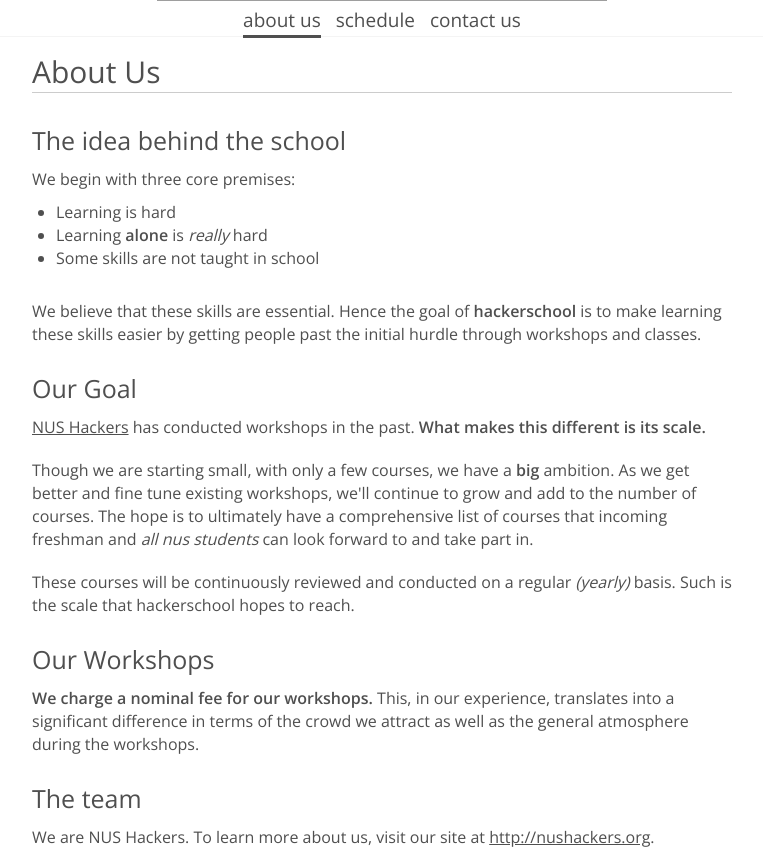
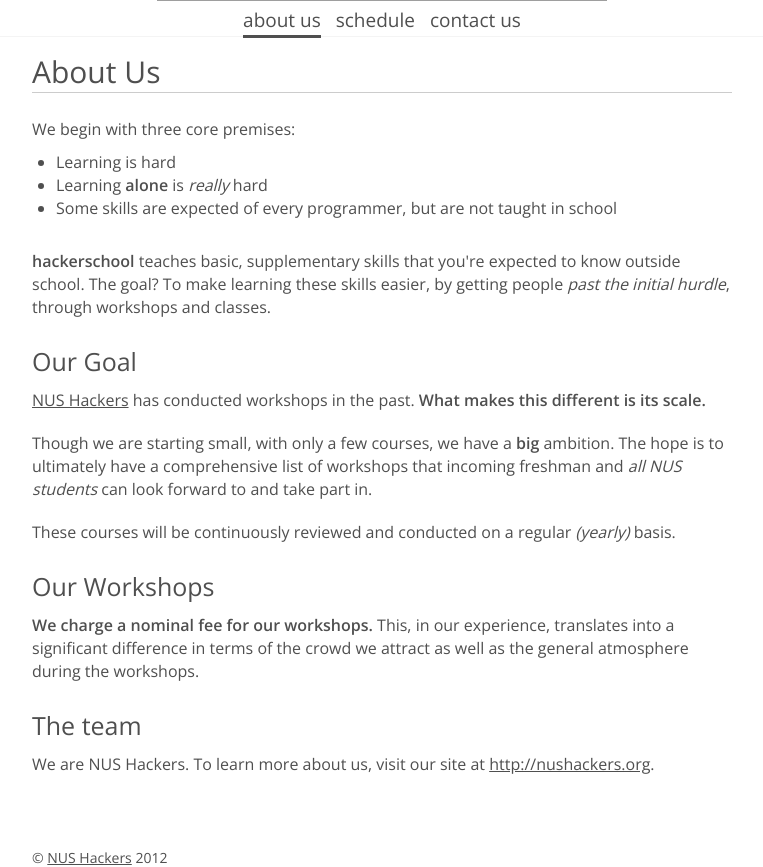
Before and after one commit to nushackers/hackerschool, a Flask app: page /about in a window 1280 px wide. Shown: the part 352-1219 px from the top of the page, without its empty margins (258-1021 px from the left). Run offline with Flask 2, Linux system fonts and the light colour scheme; grey boxes are pictures that could not be loaded.

Commit message:
Minor whitespace changes, and copy changes.

```diff
--- a/models/events.py
+++ b/models/events.py
@@ -4,7 +4,7 @@
 		"datetime" : "Saturday, 22 September 2012, 10am - 1pm",
 		"location" : "NUS COM1 (Exact location TBA)",
 		"audience" : "Beginner",
-		"description": "You wanted to make a website, but found w3c's tutorials too boring? Come down to get a hands on experience on designing beautiful webpages. <a class='calltoaction' href='https://docs.google.com/spreadsheet/viewform?formkey=dG1DVmx6V3VWUE9jYTlKUzVSUGhRcWc6MQ'>Sign Up Here!</a>",
+		"description": "Wanted to make a website, but found w3c's tutorials too boring? We'll teach you HTML5 and CSS3 from scratch. Come down to get a hands-on experience on designing beautiful webpages, and <strong>walk away with a basic, personalized website.</strong> <a class='calltoaction' href='https://docs.google.com/spreadsheet/viewform?formkey=dG1DVmx6V3VWUE9jYTlKUzVSUGhRcWc6MQ'>Sign Up Here!</a>",
 		"image": "/static/img/html5.png"
 	},
 	{
@@ -12,7 +12,7 @@
 		"datetime" : "Monday, 24 September 2012, 10am - 1pm",
 		"location" : "NUS COM1 (Exact location TBA)",
 		"audience" : "Beginner",
-		"description": "Git's a version control system. Sounds boring we know, but it will change your life. Seriously. Also meet jquery, a swiss army knife for frontend web dev . <a class='calltoaction' href='https://docs.google.com/spreadsheet/viewform?formkey=dG1DVmx6V3VWUE9jYTlKUzVSUGhRcWc6MQ'>Sign Up Here!</a>",
+		"description": "Git is a version control system. Sounds boring, we know, but it'll change the way you code. Seriously. Also meet jQuery, a swiss army knife for frontend web development. <strong>Walk away with a snazzy portfolio site, backed up on Github.</strong> <a class='calltoaction' href='https://docs.google.com/spreadsheet/viewform?formkey=dG1DVmx6V3VWUE9jYTlKUzVSUGhRcWc6MQ'>Sign Up Here!</a>",
 		"image": "/static/img/gitjs.png"
 	}
 ]
--- a/static/css/main.css
+++ b/static/css/main.css
@@ -115,6 +115,7 @@
 q {
   quotes: none;
 }
+strong { font-weight: bold; }
 blockquote:before,
 blockquote:after,
 q:before,
@@ -208,6 +209,7 @@
 }
 .banner#mainbanner {
   background-image: url(/static/img/mainbanner.jpg);
+  margin-bottom: 10px;
 }
 h2 {
   font-size: 30px;
--- a/templates/about.html
+++ b/templates/about.html
@@ -17,16 +17,15 @@
 {% block content %}
 <section class='centered'>
   <h2>About Us</h2>
-  <h3>The idea behind the school</h3>
   <p>We begin with three core premises:
     <ul>
       <li>Learning is hard</li>
       <li>Learning <b>alone</b> is <i>really</i> hard</li>
-      <li>Some skills are not taught in school</li>
+      <li>Some skills are expected of every programmer, but are not taught in school</li>
     </ul>
   </p>
   <p>
-    We believe that these skills are essential. Hence the goal of <b>hackerschool</b> is to make learning these skills easier by getting people past the initial hurdle through workshops and classes.
+    <b>hackerschool</b> teaches basic, supplementary skills that you're expected to know outside school. The goal? To make learning these skills easier, by getting people <i>past the initial hurdle</i>, through workshops and classes.
   </p>
 
   <h3>Our Goal</h3>
@@ -34,11 +33,10 @@
     <a href='http://nushackers.org'>NUS Hackers</a> has conducted workshops in the past. <b>What makes this different is its scale.</b>
   </p>
   <p>
-    Though we are starting small, with only a few courses, we have a <b>big</b> ambition. As we get better and fine tune existing workshops, we'll continue to grow and add to the number of courses. The hope is to ultimately have a comprehensive list of courses that incoming freshman and <i>all nus students</i> can look forward to and take part in.
+    Though we are starting small, with only a few courses, we have a <b>big</b> ambition. The hope is to ultimately have a comprehensive list of workshops that incoming freshman and <i>all NUS students</i> can look forward to and take part in.
   </p>
   <p>
-    These courses will be continuously reviewed and conducted on a regular <i>(yearly)</i> basis. Such is the scale that hackerschool hopes to reach.
-  </p>
+    These courses will be continuously reviewed and conducted on a regular <i>(yearly)</i> basis.  </p>
 
   <h3>Our Workshops</h3>
   <p>
```
